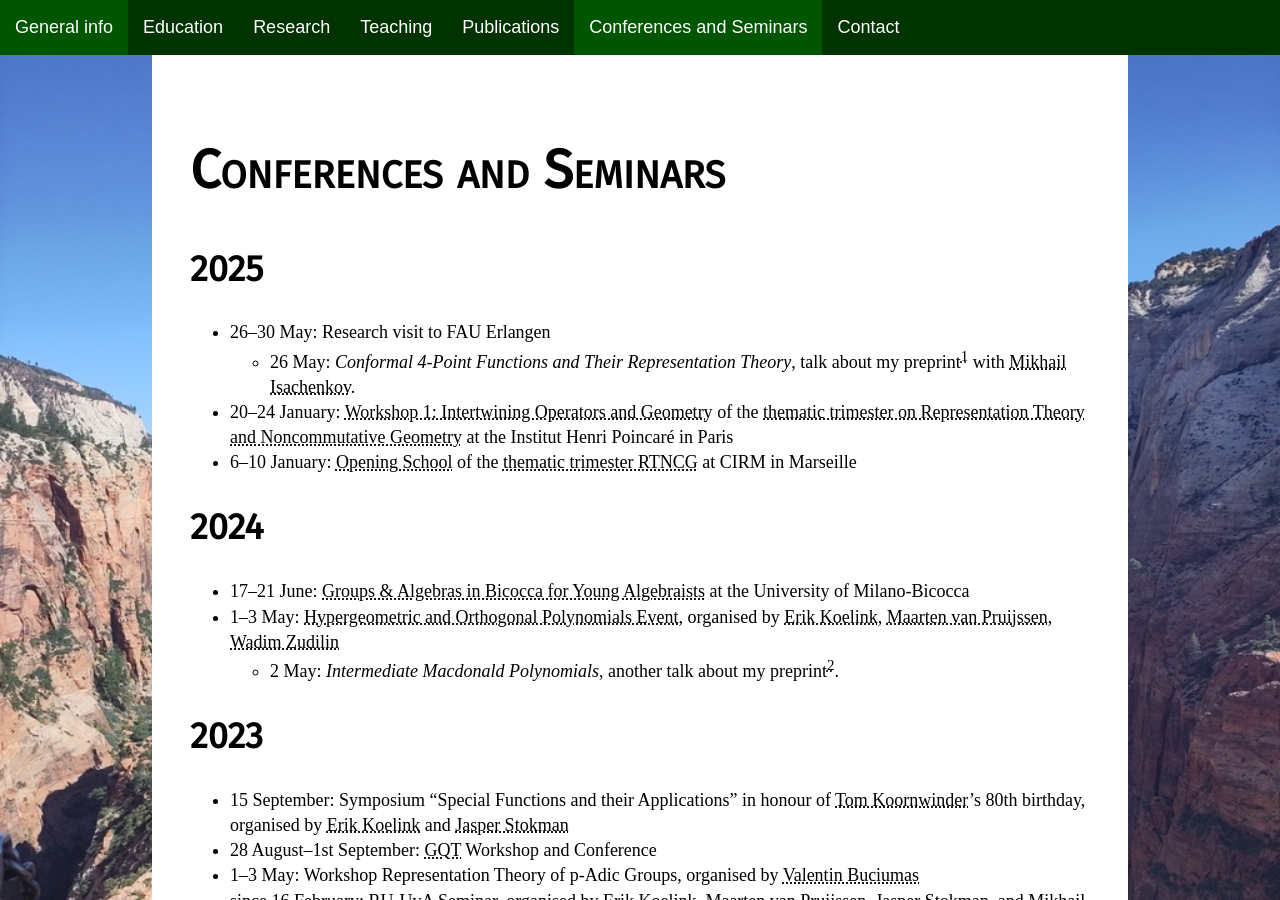
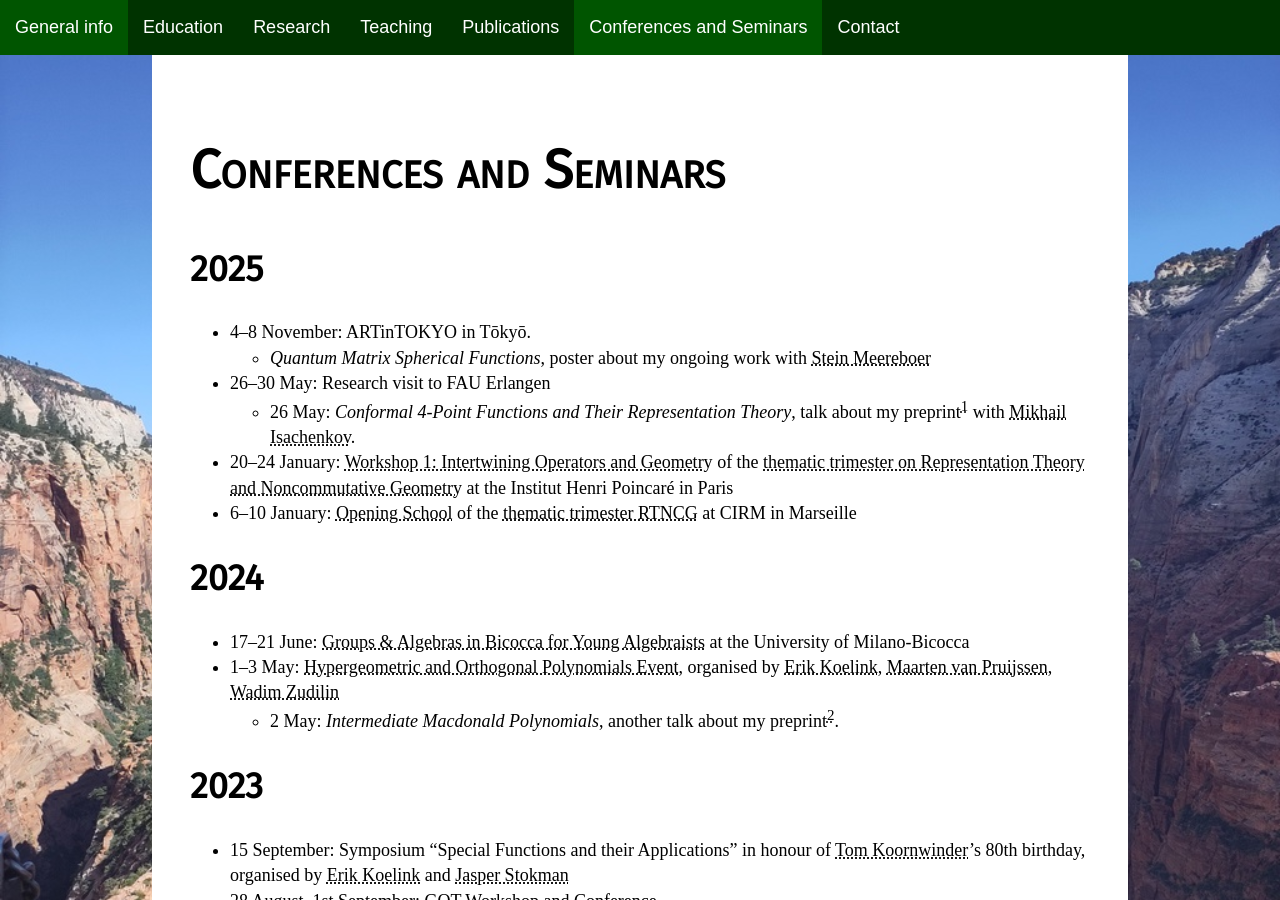
Before and after one commit to philip98/philip98.github.io, a Jekyll site: the page built from conferences.md, in a window 1280 px wide and 900 px high. Built offline with Jekyll 4.4.1, drawn with Linux system fonts in a browser that asks for light colours; some web fonts are replaced; some of the changed text lies outside the part shown.

Commit message:
Add ARTinTOKYO conference
and the preprint with Stein (in preparation)

```diff
--- a/_config.yml
+++ b/_config.yml
@@ -26,7 +26,7 @@ description: >- # this means to ignore newlines until "baseurl:"
   Google search results) and in your feed.xml site description.
 baseurl: "" # the subpath of your site, e.g. /blog
 url: "" # the base hostname & protocol for your site, e.g. http://example.com
-last_modified_at: "October 2025"
+last_modified_at: "November 2025"
 
 # Build settings
 theme: minima
--- a/conferences.md
+++ b/conferences.md
@@ -6,6 +6,9 @@ permalink: /conferences
 # Conferences and Seminars
 
 ## 2025
+* 4–8 November: ARTinTOKYO in Tōkyō.
+    * *Quantum Matrix Spherical Functions*, poster about my ongoing work with
+    [Stein Meereboer][stein]
 * 26–30 May: Research visit to FAU Erlangen
     * 26 May: *Conformal 4-Point Functions and Their Representation Theory*, talk about
     my preprint[^casimir] with [Mikhail Isachenkov][isachenkov].
@@ -90,3 +93,4 @@ and SO(\\(d-1,1\\)) of [Mikhail Isachenkov][isachenkov]'s master students
 [isachenkov]: https://www.uva.nl/en/profile/i/s/m.isachenkov/m.isachenkov.html
 [phdcolloq]: https://www.math.ru.nl/graduate_school/phdcolloquium/
 [wayta]: https://buciumas.github.io/wayta/index.html
+[stein]: https://sites.google.com/view/steinmeereboer/stein
--- a/index.html
+++ b/index.html
@@ -21,7 +21,7 @@ and <a href="https://www.math.ru.nl/~mpruijssen/" title="Staff homepage
 working on matrix spherical functions and their relationship to
 orthogonal polynomials.</p>
 <p>Besides that I am an enthusiastic choir singer, twice-participant in
-the <a href="https://nskk.nl">Dutch Student Chamber Choir</a>, board
+the <a href="https://nskk.nl">Dutch Student Chamber Choir</a>, former board
 member of the <a href="https://nskad.nl">student choir NSKAD</a>, and
 editor of their choir newspaper.
 </p>
```
Also changed, not shown: publications.md (+1 -0 lines).
